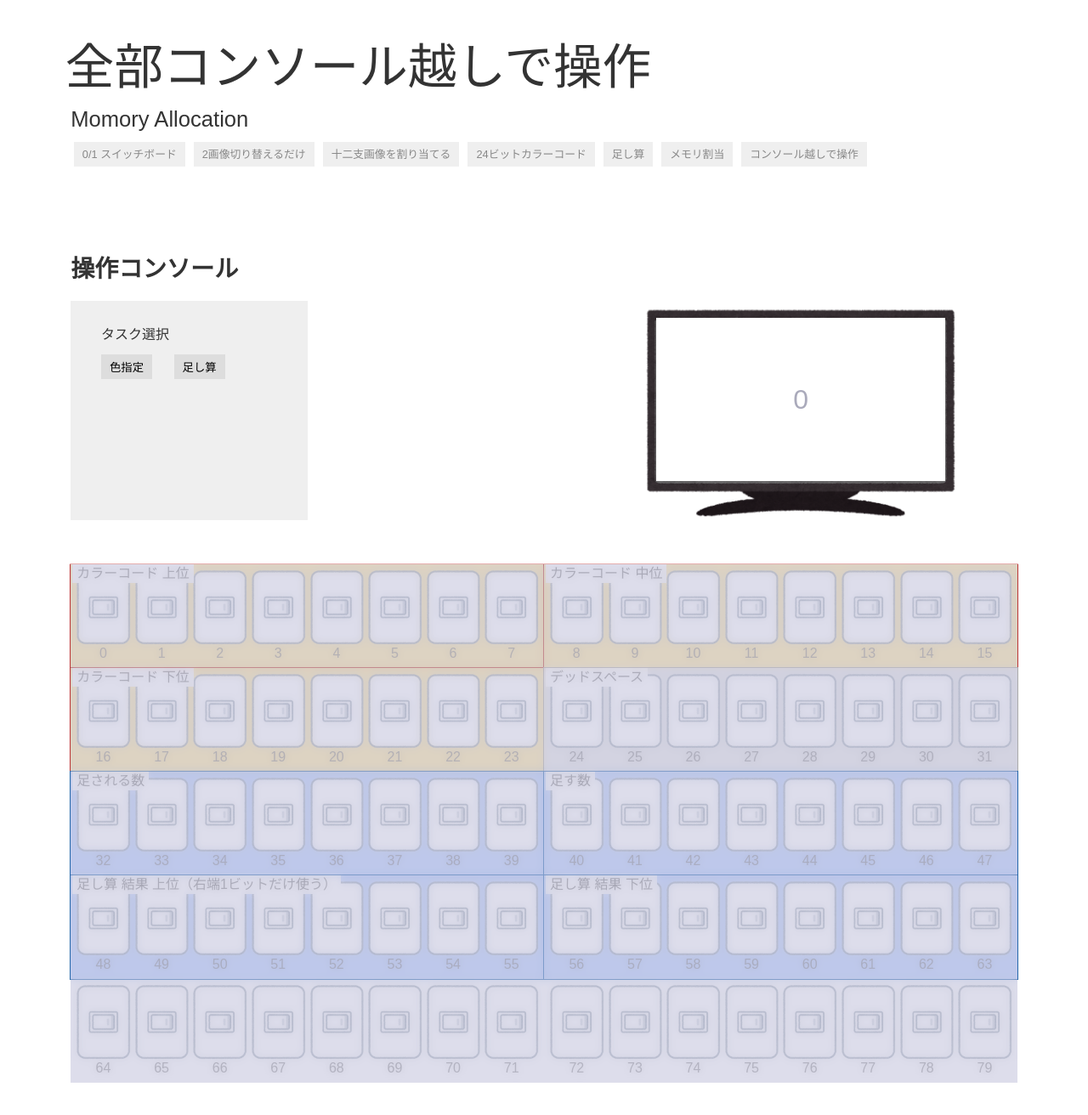
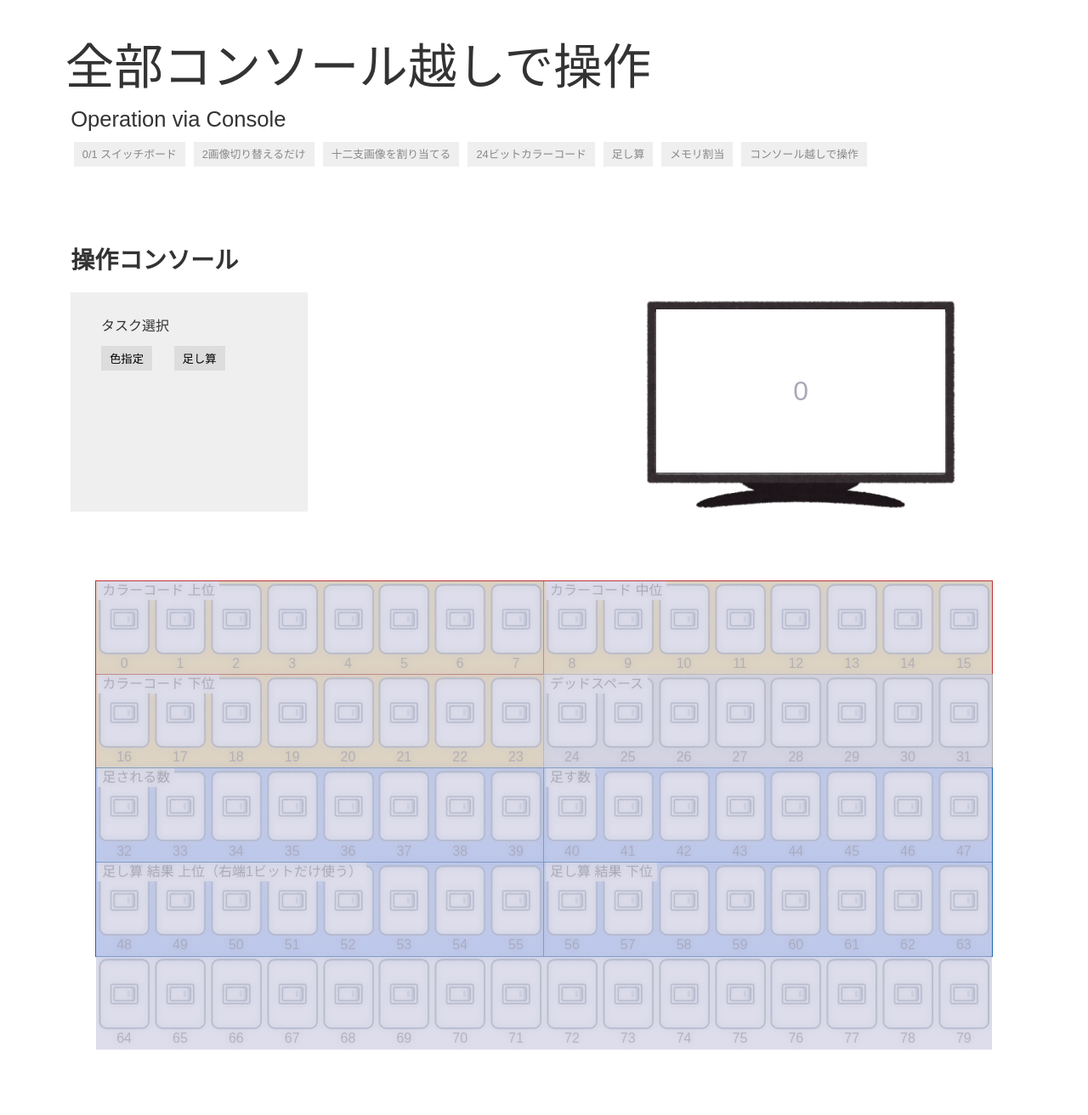
Before and after one commit to msndo/binaryboard, a PHP site: page /console.html in a window 1280 px wide. Shown: the whole page at 85% size. After the commit the page ends 1235 px from the top, so only its background shows below. Run offline with PHP 8.4, Linux system fonts and the light colour scheme; some libraries are stand-ins or nearby versions.

Commit message:
コンソールデモ スタイル更新

```diff
--- a/console.html
+++ b/console.html
@@ -18,7 +18,7 @@
 <div class="appDemoBinaryOpenworld" data-barba="container" data-barba-namespace="general">
 <header class="containerTitlePage">
 <h1 class="titlePage">全部コンソール越しで操作</h1>
-<p class="tagline">Momory Allocation</p>
+<p class="tagline">Operation via Console</p>
 
 <nav class="containerNavGlobal">
 <ul class="navGlobal">
@@ -55,7 +55,7 @@
 <p class="headingFunction">色指定</p>
 <dl class="componentInputKeyValue">
 <dt><label for="valueColorCode" class="labelForInput">カラーコード</label></dt>
-<dd><input id="valueColorCode" type="text" class="valueConsole" value="ffffff"></dd>
+<dd><input id="valueColorCode" type="text" class="valueConsole valueNumeric" value="aaddee"></dd>
 </dl>
 <button class="triggerExecTask">実行</button>
 </div>
@@ -94,7 +94,7 @@
 <!-- /containerConsole --></div>
 
 
-<div class="twoBytesPerRow allocDemo">
+<div class="twoBytesPerRow consoleDemo">
 <div class="rid"></div>
 
 <img class="preload" src="img/switch_denki_dentou_on.png" alt="">
--- a/css/style.css
+++ b/css/style.css
@@ -19,9 +19,11 @@ body { font-family: "游ゴシック体", YuGothic, "游ゴシック Medium", "Y
 .titlePage { font-size: 4.5vw; }
 .tagline { padding: 1.5vw .5vw; font-size: 2vw }
 
-.navGlobal { display: flex; padding-bottom: 50px; }
+.navGlobal { display: flex; }
 .navGlobal li { margin-left: 10px; }
 .navGlobal li .contentNavGlobal { padding: 7px 10px; background: #efefef; color: #888; font-size: 1vw; }
+
+.containerTitlePage + * { margin-top: 40px; }
 
 .demoBinarySwitch { padding: 3vw 6.5vw; }
 
@@ -46,6 +48,7 @@ body { font-family: "游ゴシック体", YuGothic, "游ゴシック Medium", "Y
 .seriesSwitch:nth-of-type(2n) { padding-left:0; }
 .seriesSwitch:nth-of-type(2n + 1) { padding-right:0; }
 
+.twoBytesPerRow.consoleDemo { padding: 30px; }
 .allocDemo .seriesSwitch { padding: 4px; }
 .codeHex + .seriesSwitch { margin-top: 10px; }
 
@@ -67,7 +70,7 @@ body { font-family: "游ゴシック体", YuGothic, "游ゴシック Medium", "Y
 .indicationDigit { display: block; text-align: center; color: #999;padding: 3px 0; }
 .indicationAddress { display: block; text-align: center; color: #999;padding: 0 0 5px; }
 
-.demoAddition { width: 50%; margin: auto; padding: 0 0 5vw; }
+.demoAddition { width: 50%; margin: 5vw auto 5vw; padding: 0 0 5vw; }
 .demoAddition .codeHex { display: none; }
 .demoAddition .codeHex + .seriesSwitch { margin-top: 0; }
 .demoAddition .containerBitWithIncDec { width: 100%; margin-left: 7vw; padding: 0 5vw 0 0; }
@@ -97,6 +100,7 @@ body { font-family: "游ゴシック体", YuGothic, "游ゴシック Medium", "Y
 .twoBytesPerRow { position: relative; display: flex; flex-wrap: wrap; }
 .twoBytesPerRow .seriesSwitch { width: 50%; }
 .twoBytesPerRow .rid { position: absolute; left: 0; top: 0; width: 100%; height: 100%; background: #aac; opacity: .4; backdrop-filter: blur(4px); z-index: 1; }
+.twoBytesPerRow.consoleDemo .rid { width: calc(100% - 60px); height: calc(100% - 60px); top: 30px; left: 30px; }
 
 .beginShaking {  animation: shaking .17s infinite; transform-origin: center; }
 .shaking { animation: shaking .12s infinite; transform-origin: center;  }
@@ -184,7 +188,7 @@ body { font-family: "游ゴシック体", YuGothic, "游ゴシック Medium", "Y
 .contentScreen { display: block; width: auto; }
 .containerScreen .display { background-color: #fff;  width: 100%;  height: auto; display: flex; align-items: center; flex-direction: column; justify-content: center;  }
 
-.demoEto { display: flex; padding: 4vw 6vw 0; }
+.demoEto { display: flex; padding: 4vw 6vw 8vw; }
 .demoEto .crusterSwitch { width: 40%; }
 .demoEto .crusterSwitch .containerBitWithIncDec { width: 100%; }
 
@@ -192,8 +196,8 @@ body { font-family: "游ゴシック体", YuGothic, "游ゴシック Medium", "Y
 .codeDec { padding: 5px 0; color: #aab; font-size: 2.5vw; }
 .codeDec + .trailerCodeDec { font-size: 1.6vw; color: #aab; }
 
-.headingConsole { font-weight: bold; font-size: 2.2vw; position: sticky; top: 0; z-index: 3; background: #ffffff99; padding: 2vw 0 0; }
-.containerConsole { display: flex; position: sticky; top: 4vw; width: calc(100% + 4vw); background: #ffffff99; z-index: 3; justify-content: space-between; padding: 0 2vw 4vw; margin-left: -2vw; }
+.headingConsole { font-weight: bold; font-size: 2.2vw; position: sticky; top: 0; z-index: 3;  padding: 2vw 0 0; }
+.containerConsole { display: flex; position: sticky; top: 4vw; width: calc(100% + 4vw); z-index: 3; justify-content: space-between; padding: 0 2vw 4vw; margin-left: -2vw; }
 .seriesCommandBoard { justify-content: space-between; margin: 40px 0 0; width: 100%; }
 .seriesCommandBoard .commandBoard { height: 0; overflow: hidden;}
 .seriesCommandBoard .commandBoard.show { height: auto;; overflow: hidden;}
@@ -206,7 +210,7 @@ body { font-family: "游ゴシック体", YuGothic, "游ゴシック Medium", "Y
 .containerConsole .cmdPallete { margin-top: 1.8vw; width: 25%; padding: 2.5vw 2.8vw 3.8vw; background: #efefef; }
 
 .headingFunction { font-size: 1.8vw; font-weight: bold; }
-.valueConsole { display: block; width: 100%; letter-spacing: 1px; border: 1px solid #bbb; border-radius: 5%; padding: 5px; }
+.valueConsole { display: block; width: 100%; letter-spacing: .3em; border: 1px solid #bbb; border-radius: 5%; padding: 5px; }
 .valueConsole[readonly] { border-color: #fff; cursor: default; }
 .valueNumeric { text-align: right; }
 .componentInputKeyValue { margin-top: 15px; }
```
